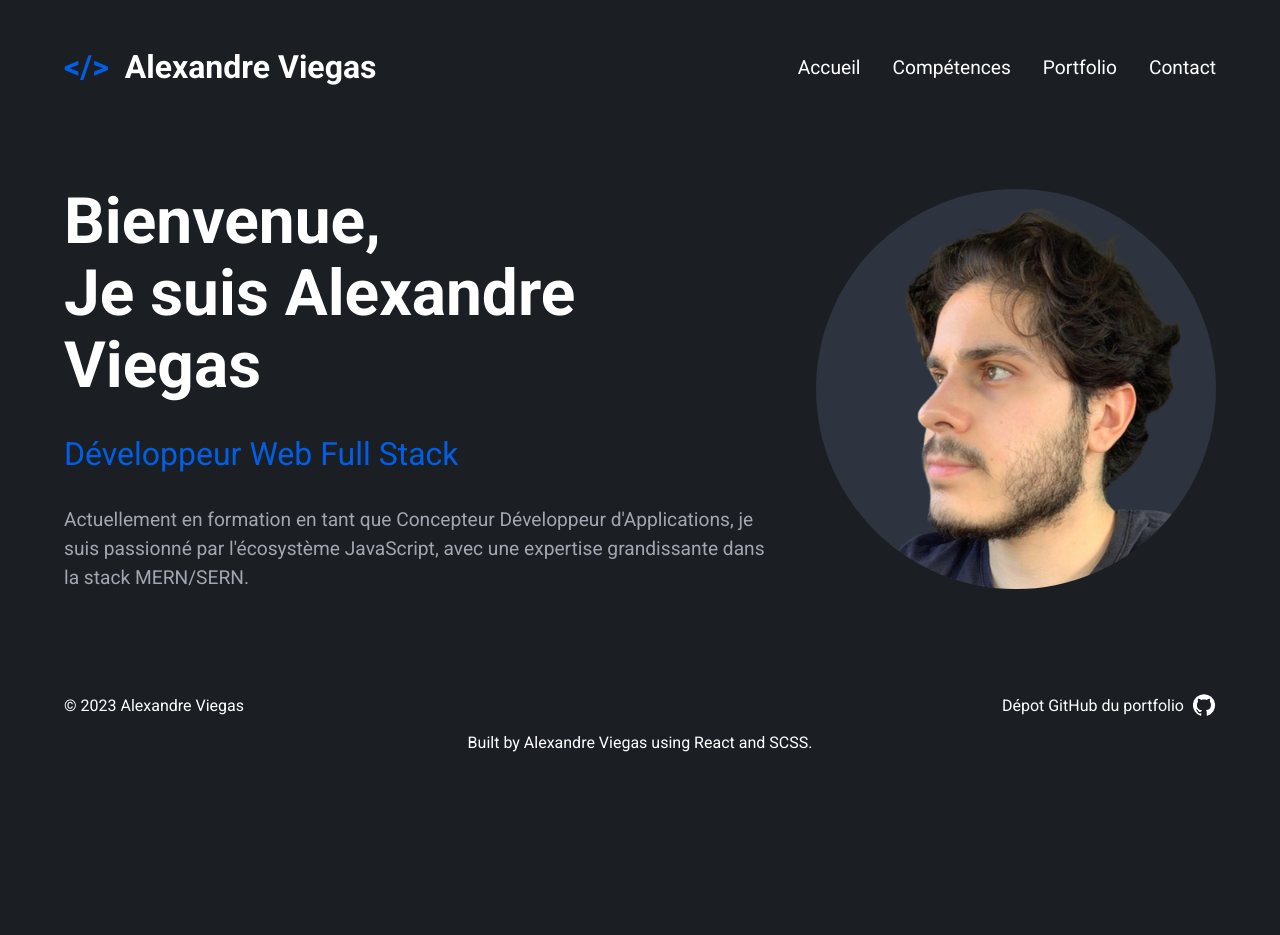
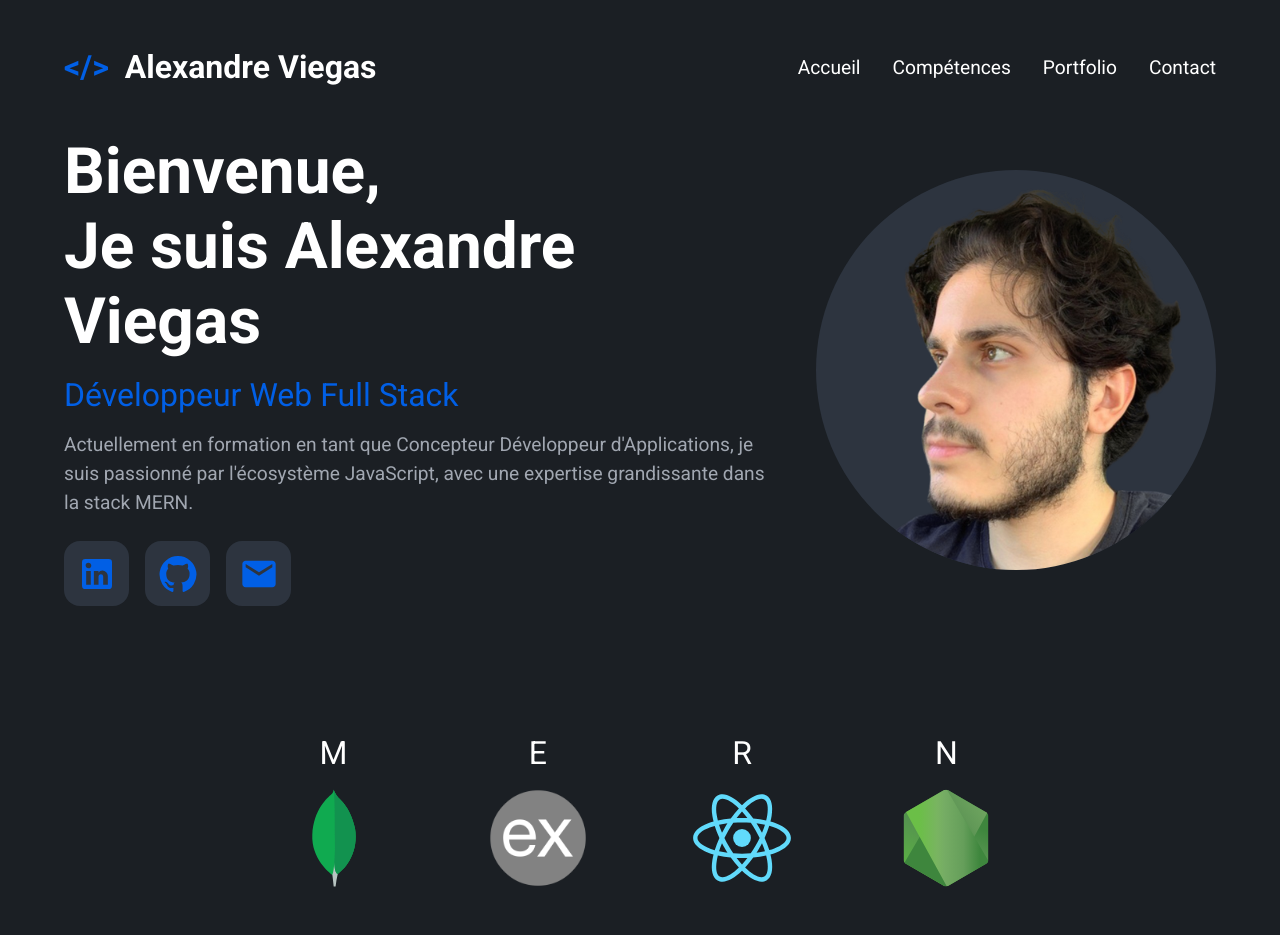
Before and after one commit to rAlexandreViegas/Portfolio, a React (Vite) app: page / in a window 1280 px wide. Shown: the top 935 px of the page. Before the commit the page ends 800 px from the top, so only its background shows below. Built offline with nearby package versions, Linux system fonts and the light colour scheme.

Commit message:
💄 Add content in Home page

```diff
--- a/src/components/accueil/Presentation.jsx
+++ b/src/components/accueil/Presentation.jsx
@@ -1,21 +1,58 @@
 import { Avatar } from "@mui/material";
 import avatarImg from "../../assets/avatar.png";
+import links from "../../utils/data/links";
+import stack from "../../utils/data/stack";
+
 export default function Presentation() {
   return (
     <section className="presentation">
+      <div className="presentation__wrapper">
         <div className="presentation__container">
-        <h1 className="presentation__title presentation__title--highlight">
+          <h1 className="presentation__title-h1">
             Bienvenue, <br />
             Je suis Alexandre Viegas
           </h1>
-        <h2 className="presentation__title">Développeur Web Full Stack</h2>
+          <h2 className="presentation__title-h2">Développeur Web Full Stack</h2>
           <p className="presentation__description">
             Actuellement en formation en tant que Concepteur Développeur
             d'Applications, je suis passionné par l'écosystème JavaScript, avec
-          une expertise grandissante dans la stack MERN/SERN.
+            une expertise grandissante dans la stack MERN.
           </p>
+          <div className="presentation__social-links-container">
+            {links.map((link) => (
+              <a
+                key={link.name}
+                className="presentation__social-link"
+                href={link.link}
+                target="_blank"
+              >
+                <Avatar className="presentation__social-frame" variant="square">
+                  <link.icon className="presentation__social-icon" />
+                  {/* {link.placeholder} */}
+                </Avatar>
+              </a>
+            ))}
+          </div>
         </div>
         <Avatar className="presentation__avatar" src={avatarImg} alt="avatar" />
+      </div>
+      <div className="presentation__stack-container">
+        {stack.map((item) => (
+          <a
+            key={item.name}
+            className="presentation__stack-item"
+            href={item.link}
+            target="_blank"
+          >
+            {item.name}
+            <img
+              className="presentation__stack-icon"
+              src={item.icon}
+              alt={item.name}
+            />
+          </a>
+        ))}
+      </div>
     </section>
   );
 }
--- a/src/styles/accueil.scss
+++ b/src/styles/accueil.scss
@@ -1,24 +1,31 @@
 .presentation {
   @include flex-container-space-between-width($desktop-width);
-  gap: 2rem;
+  flex-wrap: wrap;
+  gap: 8rem;
+
+  &__wrapper {
+    @include flex-container-center;
+    gap: 3rem;
+    width: 100%;
+  }
 
   &__container {
     @include flex-container-column;
-    gap: 1rem;
-    opacity: 0;
-    animation: appearFromBottom $animation-duration ease-in-out forwards 0.1s;
+    @include play-animation(appearFromBottom, $animation-duration, 0.1s);
   }
 
   &__title {
-    color: $symbol-color;
-    font-size: 2rem;
-    font-weight: 400;
-    line-height: 4.5rem;
-
-    &--highlight {
+    &-h1 {
       color: $primary-color;
       font-size: 4rem;
       font-weight: 700;
+    }
+
+    &-h2 {
+      color: $tertiary-color;
+      font-size: 2rem;
+      font-weight: 400;
+      line-height: 4.5rem;
     }
   }
 
@@ -28,11 +35,54 @@
     line-height: 1.8rem;
   }
 
+  &__social {
+    &-links-container {
+      display: flex;
+      gap: 1rem;
+      margin-top: 1.5rem;
+    }
+
+    &-frame {
+      width: 65px !important;
+      height: 65px !important;
+      border-radius: 1rem !important;
+      background-color: $bg-secondary-color !important;
+    }
+
+    &-icon {
+      width: 40px !important;
+      height: 40px !important;
+      color: $tertiary-color !important;
+    }
+  }
+
   &__avatar {
     width: 400px !important;
     height: 400px !important;
     background-color: $bg-secondary-color;
-    opacity: 0;
-    animation: appearFromBottom $animation-duration ease-in-out forwards 0.2s;
+    @include play-animation(appearFromBottom, $animation-duration, 0.2s);
+  }
+
+  &__stack {
+    &-container {
+      display: flex;
+      justify-content: space-evenly;
+      width: 80%;
+      margin: auto;
+      @include play-animation(appearFromBottom, $animation-duration, 0.3s);
+    }
+
+    &-item {
+      @include flex-container-column;
+      align-items: center;
+      gap: 1rem;
+      font-size: 2rem;
+    }
+
+    &-icon {
+      width: 100px !important;
+      height: 100px !important;
+      color: $tertiary-color !important;
+    }
   }
 }
--- a/src/styles/competences.scss
+++ b/src/styles/competences.scss
@@ -8,8 +8,7 @@
     align-items: center;
     gap: 3rem;
     width: 45%;
-    opacity: 0;
-    animation: appearFromBottom $animation-duration ease-in-out forwards;
+    @include play-animation(appearFromBottom, $animation-duration, 0s);
 
     &--margin-top {
       margin-top: 5rem;
@@ -50,7 +49,7 @@
 
   &__text {
     font-size: 1.2rem;
-    font-weight: 500;
+    font-weight: 700;
   }
 
   &__description {
@@ -59,7 +58,6 @@
     text-align: center;
     font-size: 1.5rem;
     font-weight: 500;
-    opacity: 0;
-    animation: appearFromBottom $animation-duration ease-in-out forwards 0.18s;
+    @include play-animation(appearFromBottom, $animation-duration, 0.18s);
   }
 }
--- a/src/styles/contact.scss
+++ b/src/styles/contact.scss
@@ -4,8 +4,7 @@
   padding: 4rem;
   background-color: $bg-secondary-color;
   border-radius: 1rem;
-  opacity: 0;
-  animation: appearFromBottom $animation-duration ease-in-out forwards 0.2s;
+  @include play-animation(appearFromBottom, $animation-duration, 0.2s);
 
   &__container {
     @include flex-container-column-width($desktop-width);
@@ -16,8 +15,7 @@
   &__title {
     font-size: 3.5rem;
     font-weight: 700;
-    opacity: 0;
-    animation: appearFromBottom $animation-duration ease-in-out forwards 0.1s;
+    @include play-animation(appearFromBottom, $animation-duration, 0.1s);
   }
 
   &__input {
@@ -26,6 +24,6 @@
 
   &__button {
     margin-top: 2rem !important;
-    background-color: $symbol-color !important;
+    background-color: $tertiary-color !important;
   }
 }
--- a/src/styles/footer.scss
+++ b/src/styles/footer.scss
@@ -2,8 +2,7 @@
   @include flex-container-column;
   gap: 1rem;
   padding: 3rem 0;
-  opacity: 0;
-  animation: appearFromBottom $animation-duration ease-in-out forwards 0.1s;
+  @include play-animation(appearFromBottom, $animation-duration, 0.1s);
 
   &__container {
     @include flex-container-space-between-width($desktop-width);
--- a/src/styles/nav.scss
+++ b/src/styles/nav.scss
@@ -3,7 +3,7 @@
   position: absolute;
   height: 3px;
   background-color: $secondary-color;
-  animation: progress-bar 1s ease-in-out 0.1s;
+  @include play-animation(progress-bar, 1s, 0.1s);
 }
 
 .header {
@@ -16,7 +16,7 @@
   &__title {
     &--highlight {
       margin-right: 1rem;
-      color: $symbol-color;
+      color: $tertiary-color;
     }
   }
 
--- /dev/null
+++ b/src/utils/data/links.js
@@ -0,0 +1,26 @@
+import LinkedInIcon from "@mui/icons-material/LinkedIn";
+import GitHubIcon from "@mui/icons-material/GitHub";
+import EmailIcon from "@mui/icons-material/Email";
+
+const link = [
+  {
+    name: "LinkedIn",
+    icon: LinkedInIcon,
+    placeholder: "in/alexandre-pereira-viegas",
+    link: "https://www.linkedin.com/in/alexandre-pereira-viegas/",
+  },
+  {
+    name: "GitHub",
+    icon: GitHubIcon,
+    placeholder: "rAlexandreViegas",
+    link: "https://github.com/rAlexandreViegas",
+  },
+  {
+    name: "Email",
+    icon: EmailIcon,
+    placeholder: "alexandre_viegas@icloud.com",
+    link: "mailto: alexandre_viegas@icloud.com",
+  },
+];
+
+export default link;
--- /dev/null
+++ b/src/utils/data/stack.js
@@ -0,0 +1,29 @@
+import mongoDbIcon from "../../assets/icons/backend/mongodb.svg";
+import expressIcon from "../../assets/icons/backend/express.png";
+import reactIcon from "../../assets/icons/frontend/react.svg";
+import nodeJsIcon from "../../assets/icons/backend/nodejs.svg";
+
+const stack = [
+  {
+    name: "M",
+    icon: mongoDbIcon,
+    link: "https://www.mongodb.com/",
+  },
+  {
+    name: "E",
+    icon: expressIcon,
+    link: "https://expressjs.com/",
+  },
+  {
+    name: "R",
+    icon: reactIcon,
+    link: "https://react.dev/",
+  },
+  {
+    name: "N",
+    icon: nodeJsIcon,
+    link: "https://nodejs.org/en/",
+  },
+];
+
+export default stack;
--- a/src/utils/scss/keyframes.scss
+++ b/src/utils/scss/keyframes.scss
@@ -1,5 +1,6 @@
 @keyframes progress-bar {
   0% {
+    opacity: 1;
     width: 0;
   }
   80% {
--- a/src/utils/scss/mixin.scss
+++ b/src/utils/scss/mixin.scss
@@ -51,3 +51,9 @@
     }
   }
 }
+
+@mixin play-animation($animation-name, $animation-duration, $animation-delay) {
+  opacity: 0;
+  animation: $animation-name $animation-duration ease-in-out forwards;
+  animation-delay: $animation-delay;
+}
--- a/src/utils/scss/variables.scss
+++ b/src/utils/scss/variables.scss
@@ -1,9 +1,9 @@
 $font-family: "Roboto", "Helvetica", "Arial", sans-serif;
 $primary-color: #ffffff;
 $secondary-color: #a1a7b1;
+$tertiary-color: #015fe5;
 $bg-primary-color: #1b1f24;
 $bg-secondary-color: #2d343f;
-$symbol-color: #015fe5;
 $desktop-width: 1280px;
 $laptop-width: 960px;
 $mobile-width: 600px;
```
Lines whose indentation alone changed are shown as unchanged.
